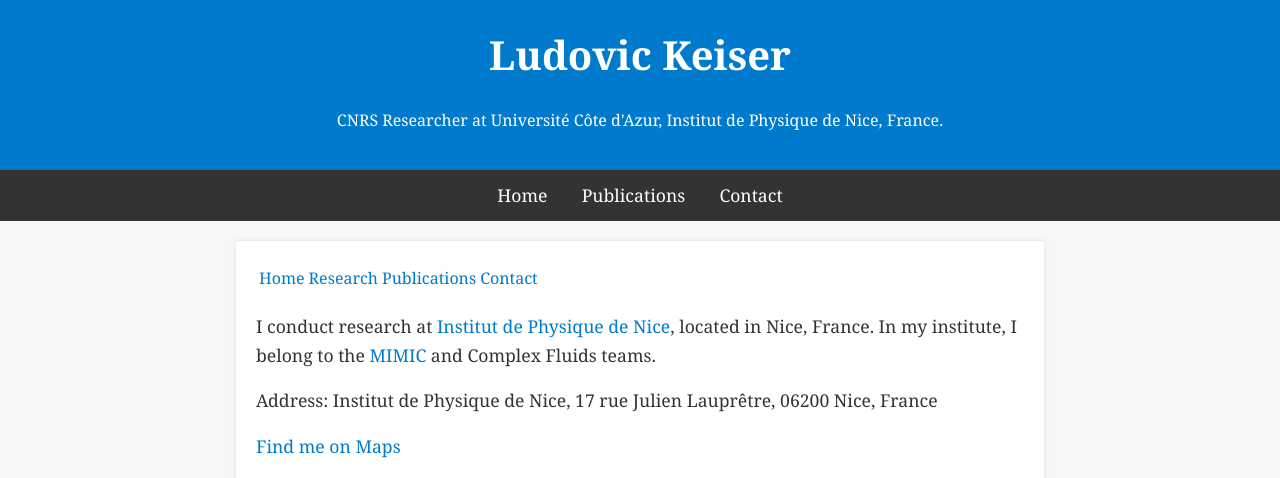
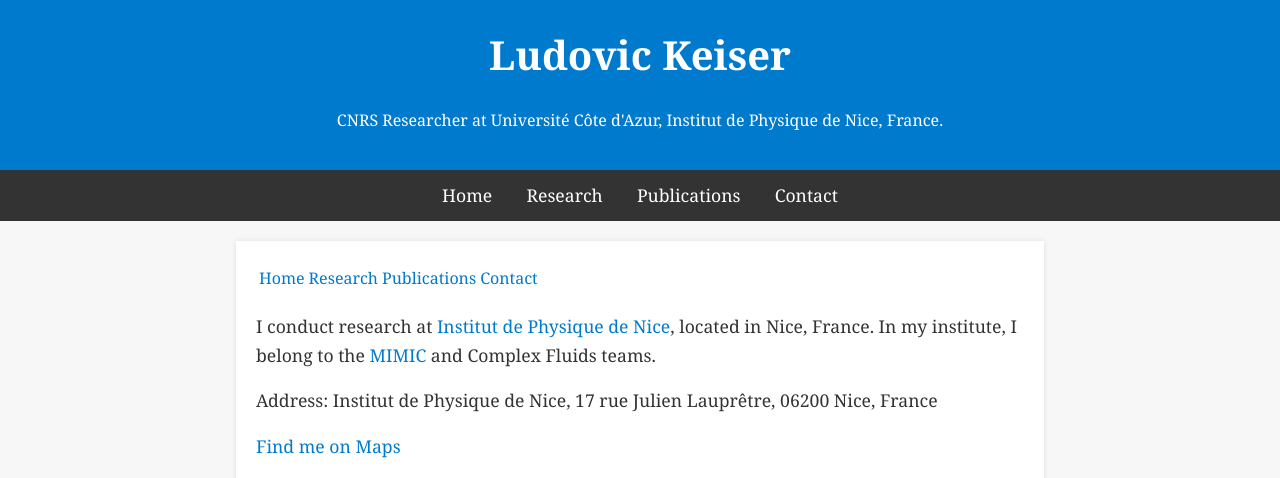
Before and after one commit to Keiser-sci/keiser-sci.github.io, a Jekyll site: the page built from contact.md, in a window 1280 px wide. Shown: the top 478 px of the page. Built offline with Jekyll 4.4.1, drawn with Linux system fonts in a browser that asks for light colours; grey boxes are pictures that could not be loaded.

Commit message:
Update default.html

```diff
--- a/_layouts/default.html
+++ b/_layouts/default.html
@@ -103,8 +103,10 @@
     <!-- Navigation Bar -->
     <div class="nav">
         <a href="{{ '/' | relative_url }}">Home</a>
-        <a href="{{ '/publications/' | relative_url }}">Publications</a>
-        <a href="{{ '/contact/' | relative_url }}">Contact</a>
+        <a href="{{ '/research' | relative_url }}">Research</a>
+
+        <a href="{{ '/publications' | relative_url }}">Publications</a>
+        <a href="{{ '/contact' | relative_url }}">Contact</a>
     </div>
 
     <!-- Main Content Area -->
```
